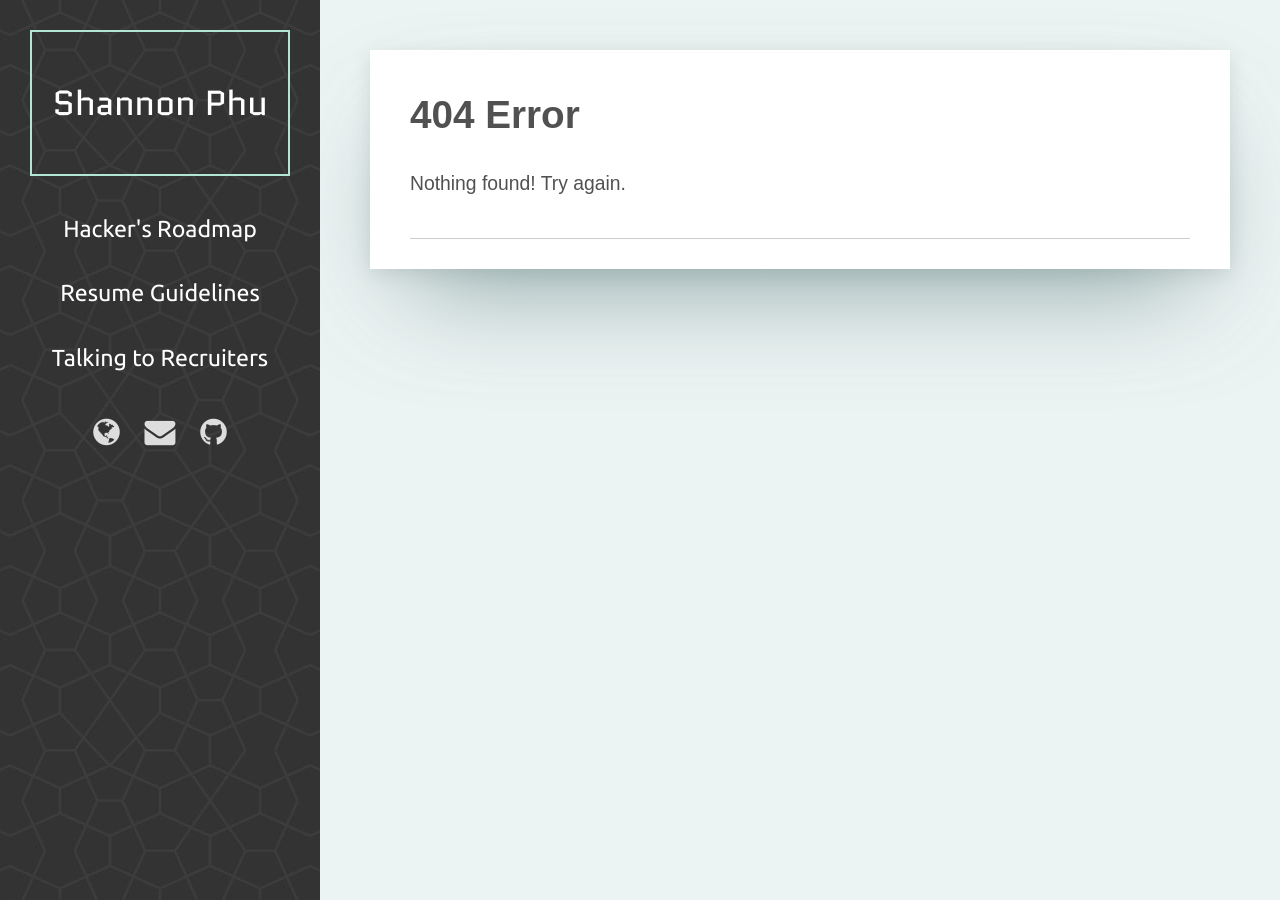
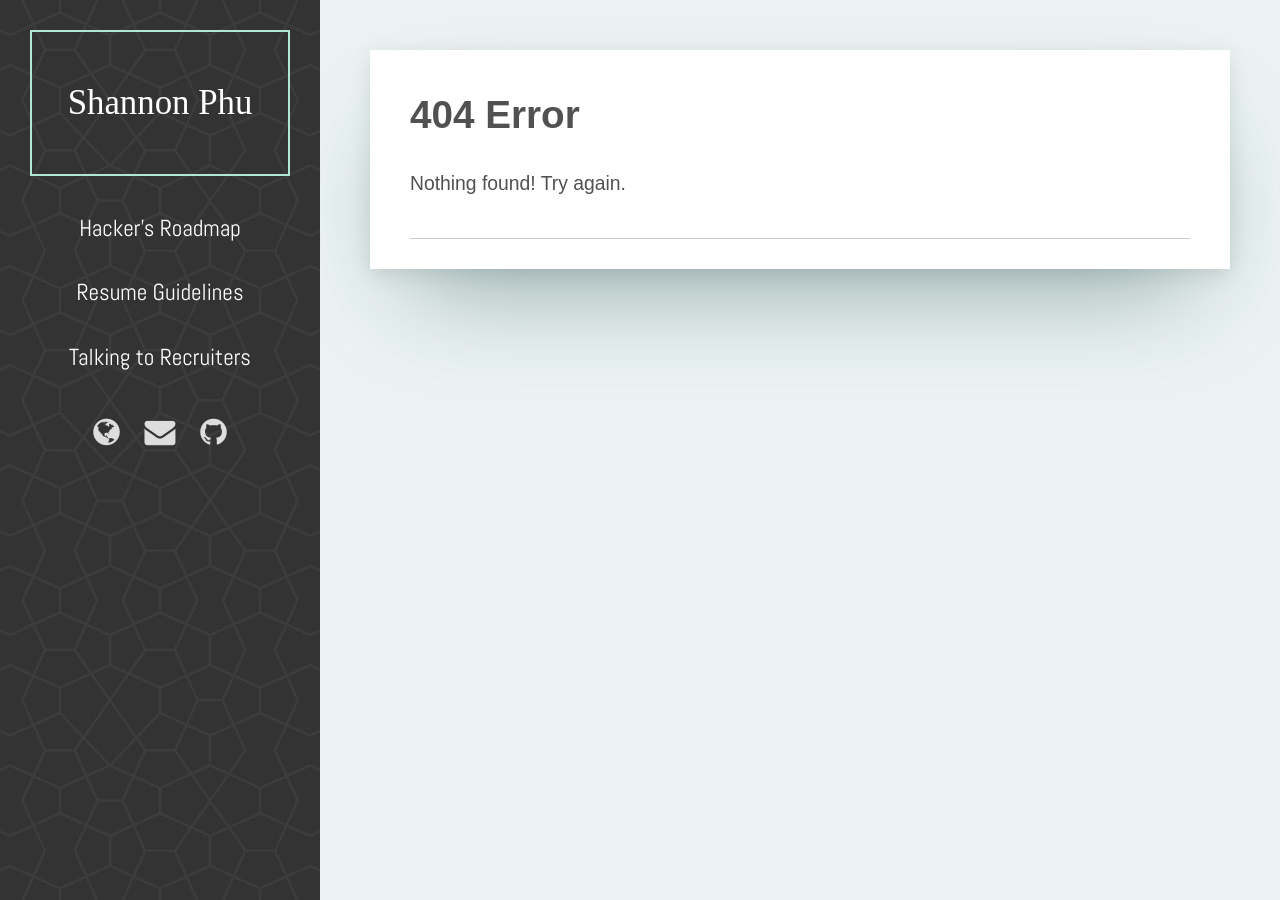
Before and after one commit to shannonphu/blog, a Jekyll site: the page built from index.html, in a window 1280 px wide. Built offline with Jekyll 4.4.1, drawn with Linux system fonts in a browser that asks for light colours; nearby versions of some CDN libraries; some web fonts are replaced; the list of posts is cut into pages by our own code.

Commit message:
updated sidebar fonts

```diff
--- a/_includes/head.html
+++ b/_includes/head.html
@@ -22,7 +22,7 @@
 	<link rel="stylesheet" href="https://unpkg.com/purecss@1.0.0/build/grids-responsive-min.css">
 	<!--<![endif]-->
 
-	<link href="https://fonts.googleapis.com/css?family=Ubuntu|Quantico|Marvel" rel="stylesheet">
+	<link href="https://fonts.googleapis.com/css?family=Ubuntu|Abel|Anaheim" rel="stylesheet">
 	<link rel="stylesheet" href="{{ "/assets/fonts/font-awesome/css/font-awesome.min.css" | prepend: site.baseurl }}">
 	<link rel="stylesheet" href="{{ "/assets/css/main.css" | prepend: site.baseurl }}">
 </head>
--- a/assets/css/main.scss
+++ b/assets/css/main.scss
@@ -10,7 +10,8 @@ $subtle-card-shadow: 0px 1px 4px 0px rgba(0,0,0,0.25);
 $card-shadow: 0px 50px 110px -40px rgba(86, 119, 119, 0.68), 0px 5px 20px rgba(0, 0, 0, 0.1);
 $collection-card-height: 200px;
 $global-background-color: #ecf3f3;
-$global-font-family: "Ubuntu";
+$global-font-family: "Abel";
+$logo-font-family: "Anaheim";
 $global-accent-color-light: #B2E6D4;
 $global-accent-color-dark: rgb(70, 179, 140);
 
@@ -66,7 +67,7 @@ a {
 	}
 
 	.sidebar-logo {
-		font-family: "Quantico";
+		font-family: $logo-font-family;
 		font-size: 1.8em;
 		border: 2px solid $global-accent-color-light;
 		text-align: center;
@@ -78,9 +79,6 @@ a {
 			color: white;
 			padding: 20px;
 			text-decoration: none;
-		}
-
-		&:hover {
 		}
 	}
 
@@ -98,8 +96,9 @@ a {
 			color: #fff;
 			transition: all .35s;
 			&:hover {
-				transform: translateY(3px);
+				transform: translateX(5px);
 				background-color:rgba(255, 255, 255, 0.4);
+				border-left: 5px solid $global-accent-color-light;
 			}
 		}
 	}
```
